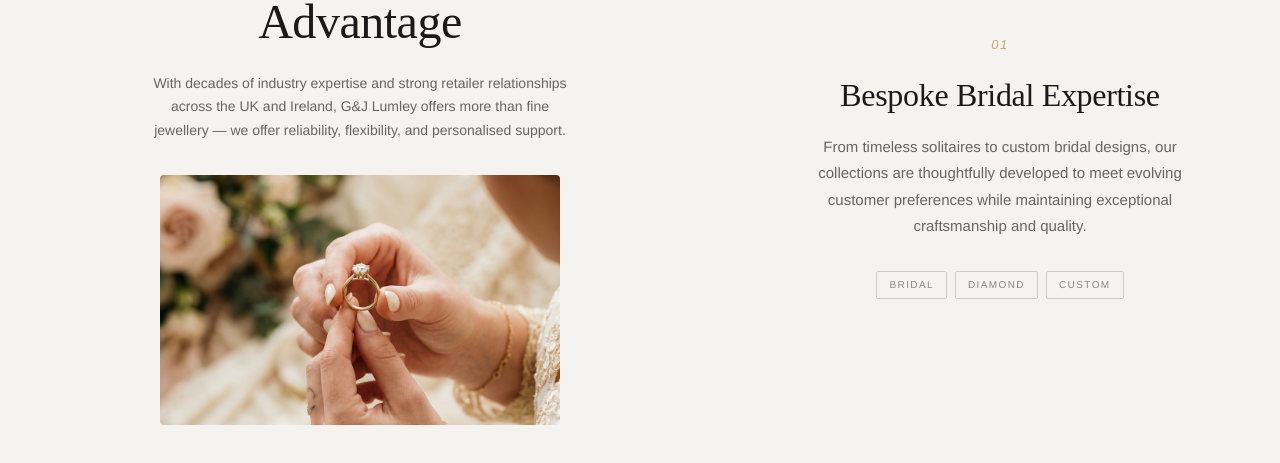
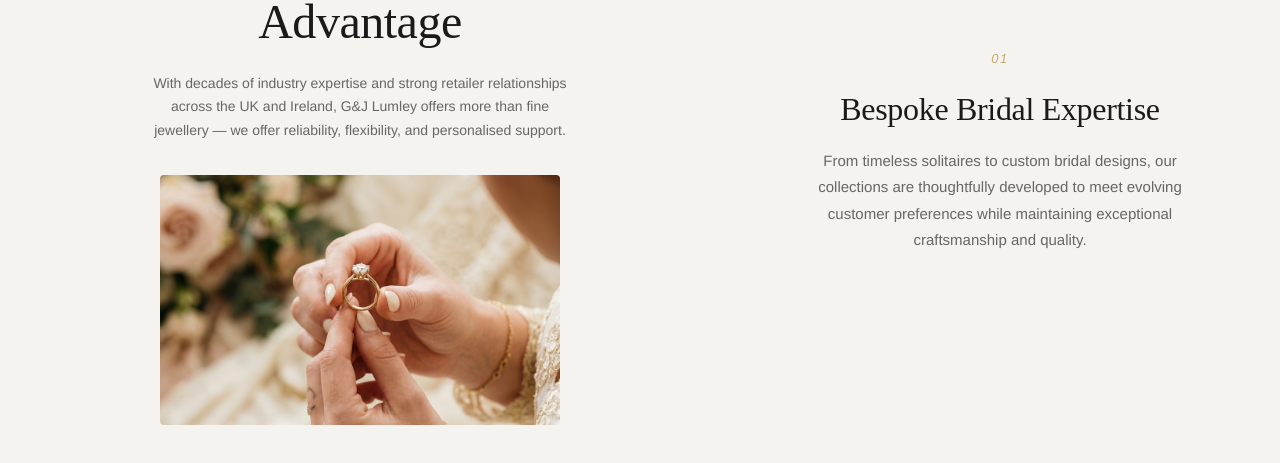
Before and after one commit to Animesh-456/lumely, a React (Vite) app: page /about in a window 1280 px wide. Shown: the part 2791-3254 px from the top of the page. Built offline with nearby package versions, Linux system fonts and the light colour scheme.

Commit message:
modified advantage

```diff
--- a/src/pages/Advantage.tsx
+++ b/src/pages/Advantage.tsx
@@ -4,7 +4,6 @@ interface Step {
   num: string
   title: string
   body: string
-  tags: string[]
 }
 
 const steps: Step[] = [
@@ -12,19 +11,16 @@ const steps: Step[] = [
     num: '01',
     title: 'Bespoke Bridal Expertise',
     body: 'From timeless solitaires to custom bridal designs, our collections are thoughtfully developed to meet evolving customer preferences while maintaining exceptional craftsmanship and quality.',
-    tags: ['Bridal', 'Diamond', 'Custom'],
   },
   {
     num: '02',
     title: 'Reliable Turnaround & Support',
     body: 'We combine efficient production timelines with responsive, personalised service — ensuring retailers receive consistent support at every stage of the process. Our team is always available.',
-    tags: ['Service', 'Support', 'Reliable'],
   },
   {
     num: '03',
     title: 'Designed For Independent Retailers',
     body: 'Every collection is curated with the independent jeweller in mind, balancing commercial appeal, contemporary design, and long-term retail value for your unique customer base.',
-    tags: ['Retail', 'Wholesale', 'B2B'],
   },
 ]
 
@@ -90,13 +86,6 @@ export default function LumleyAdvantage() {
             <p className="step-num">{step.num}</p>
             <h3 className="step-title">{step.title}</h3>
             <p className="step-body">{step.body}</p>
-            <div className="step-tags">
-              {step.tags.map((tag) => (
-                <span key={tag} className="step-tag">
-                  {tag}
-                </span>
-              ))}
-            </div>
           </div>
         ))}
       </div>
```
